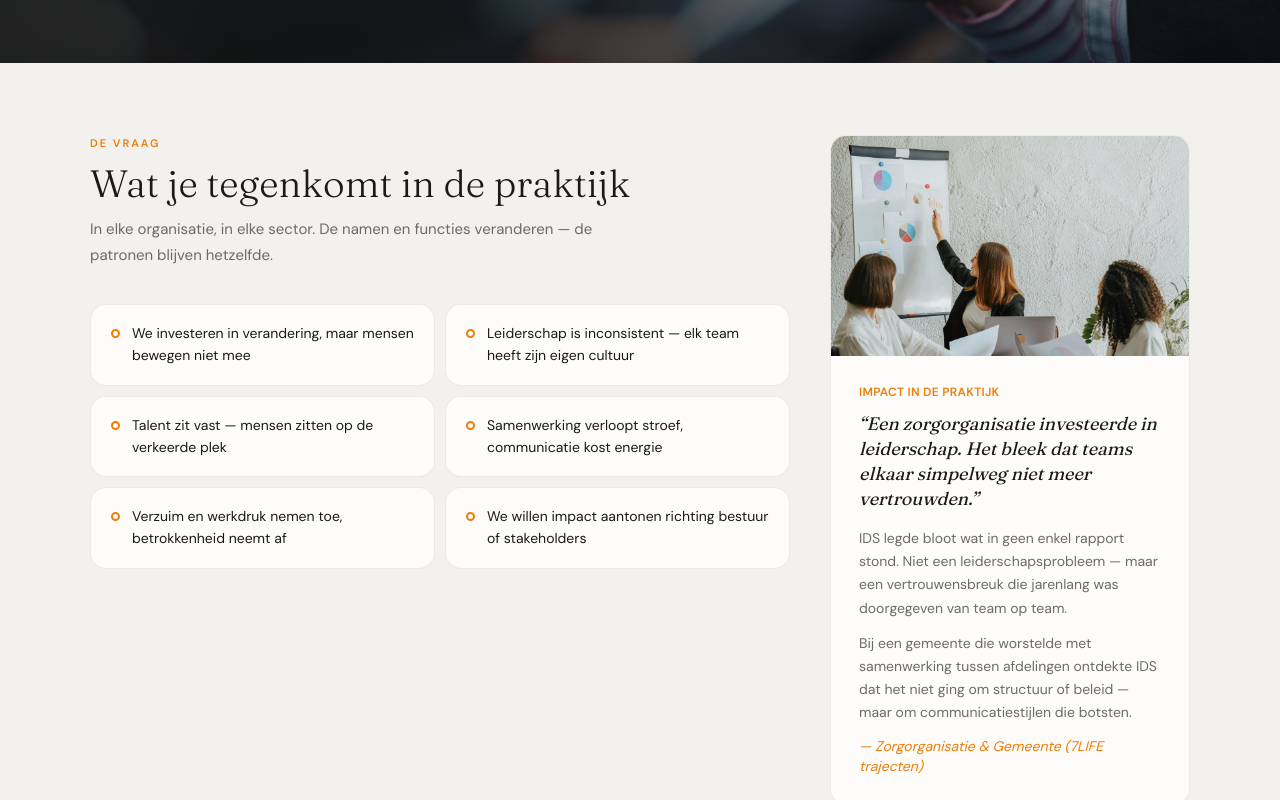
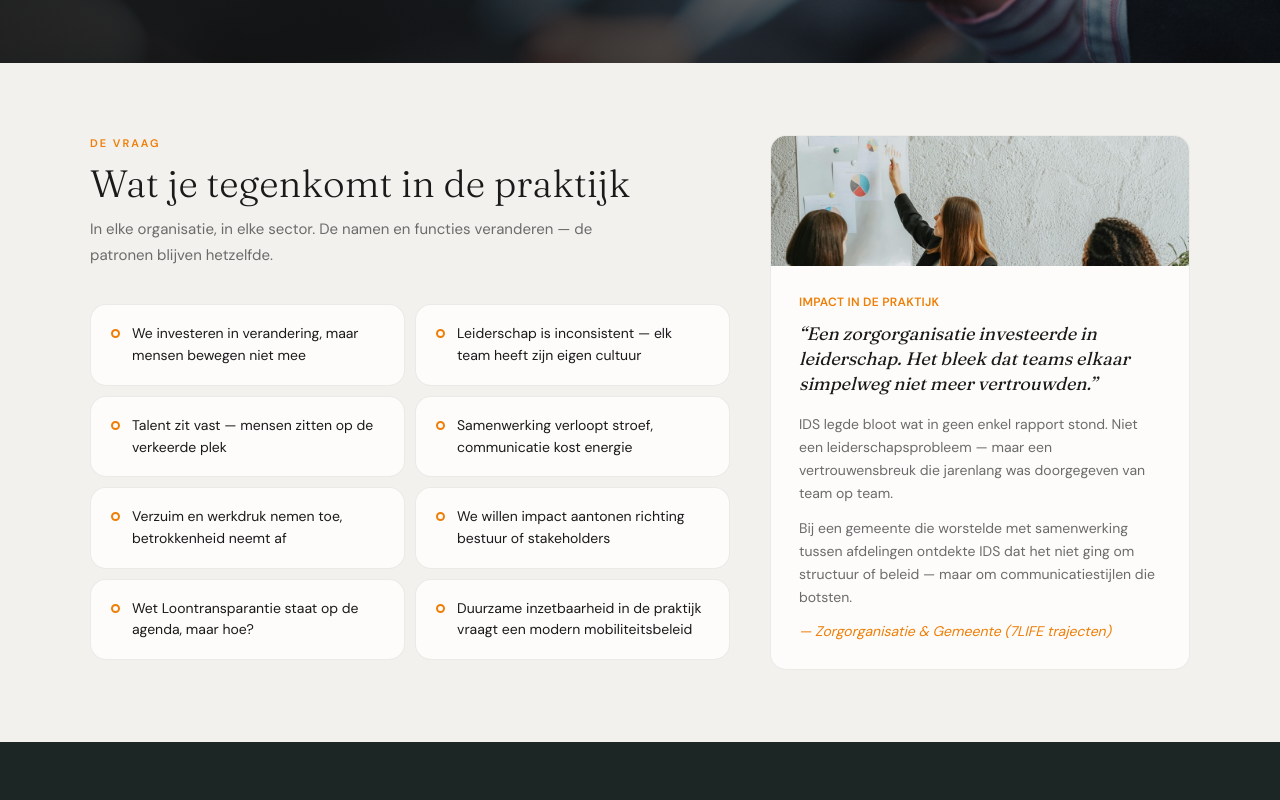
Before and after one commit to Hein-Runderkamp/7life-site, a Next.js app: page /organisaties in a window 1280 px wide. Shown: the part 560-1360 px from the top of the page. Built offline with nearby package versions, Linux system fonts and the light colour scheme.

Commit message:
Organisaties-pagina: 2 vragen-blokjes toegevoegd, testimonial-kaart breder en lager voor gelijke uitlijning met vragen-grid

```diff
--- a/app/organisaties/page.tsx
+++ b/app/organisaties/page.tsx
@@ -19,6 +19,8 @@ const vragen = [
   "Samenwerking verloopt stroef, communicatie kost energie",
   "Verzuim en werkdruk nemen toe, betrokkenheid neemt af",
   "We willen impact aantonen richting bestuur of stakeholders",
+  "Wet Loontransparantie staat op de agenda, maar hoe?",
+  "Duurzame inzetbaarheid in de praktijk vraagt een modern mobiliteitsbeleid",
 ];
 
 type Interventie = {
@@ -243,7 +245,7 @@ export default function OrganisatiesPagina() {
 
         {/* DE VRAAG */}
         <section className="px-[5%] py-[72px] bg-achtergrond" id="vraag">
-          <div className="max-w-[1100px] mx-auto grid grid-cols-1 lg:grid-cols-[1fr_360px] gap-10 items-start">
+          <div className="max-w-[1100px] mx-auto grid grid-cols-1 lg:grid-cols-[1fr_420px] gap-10 items-stretch">
             <div>
               <div className="text-[11px] font-semibold tracking-[2px] text-oranje uppercase mb-2.5">
                 De vraag
@@ -268,8 +270,8 @@ export default function OrganisatiesPagina() {
               </div>
             </div>
 
-            <div className="bg-kaart border border-black/[0.07] rounded-2xl overflow-hidden">
-              <div className="relative h-[220px]">
+            <div className="bg-kaart border border-black/[0.07] rounded-2xl overflow-hidden flex flex-col">
+              <div className="relative h-[130px] flex-shrink-0">
                 <Image
                   src="/organisaties/testimonial.jpg"
                   alt="Impact in de praktijk"
@@ -277,7 +279,7 @@ export default function OrganisatiesPagina() {
                   className="object-cover"
                 />
               </div>
-              <div className="p-7">
+              <div className="p-7 flex-1 flex flex-col">
                 <div className="text-xs font-semibold text-oranje uppercase tracking-wide mb-3">
                   Impact in de praktijk
                 </div>
@@ -296,7 +298,7 @@ export default function OrganisatiesPagina() {
                   afdelingen ontdekte IDS dat het niet ging om structuur of
                   beleid — maar om communicatiestijlen die botsten.
                 </p>
-                <p className="text-sm text-oranje italic mt-3">
+                <p className="text-sm text-oranje italic mt-auto pt-3">
                   — Zorgorganisatie &amp; Gemeente (7LIFE trajecten)
                 </p>
               </div>
```
Also changed, not shown: 1 other file (tests, documents, lock files or other folders).
